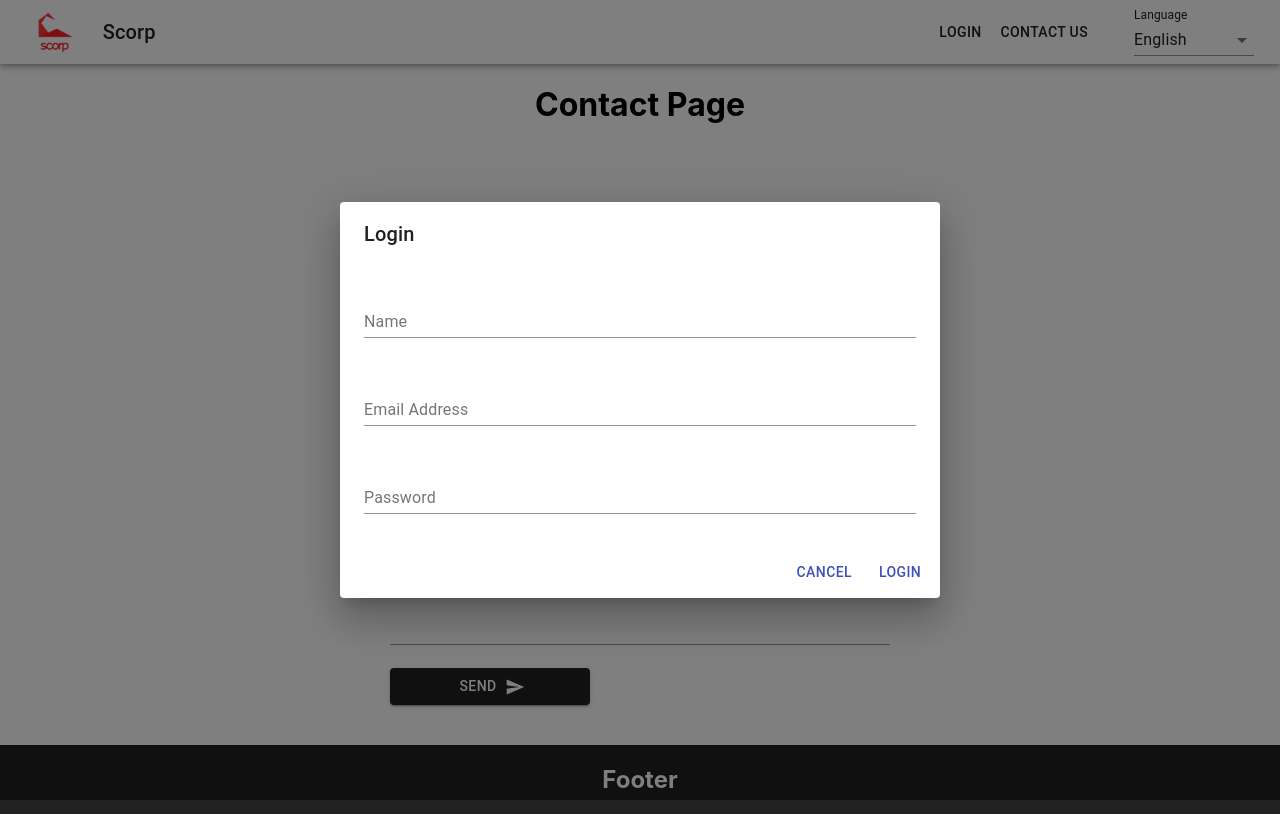
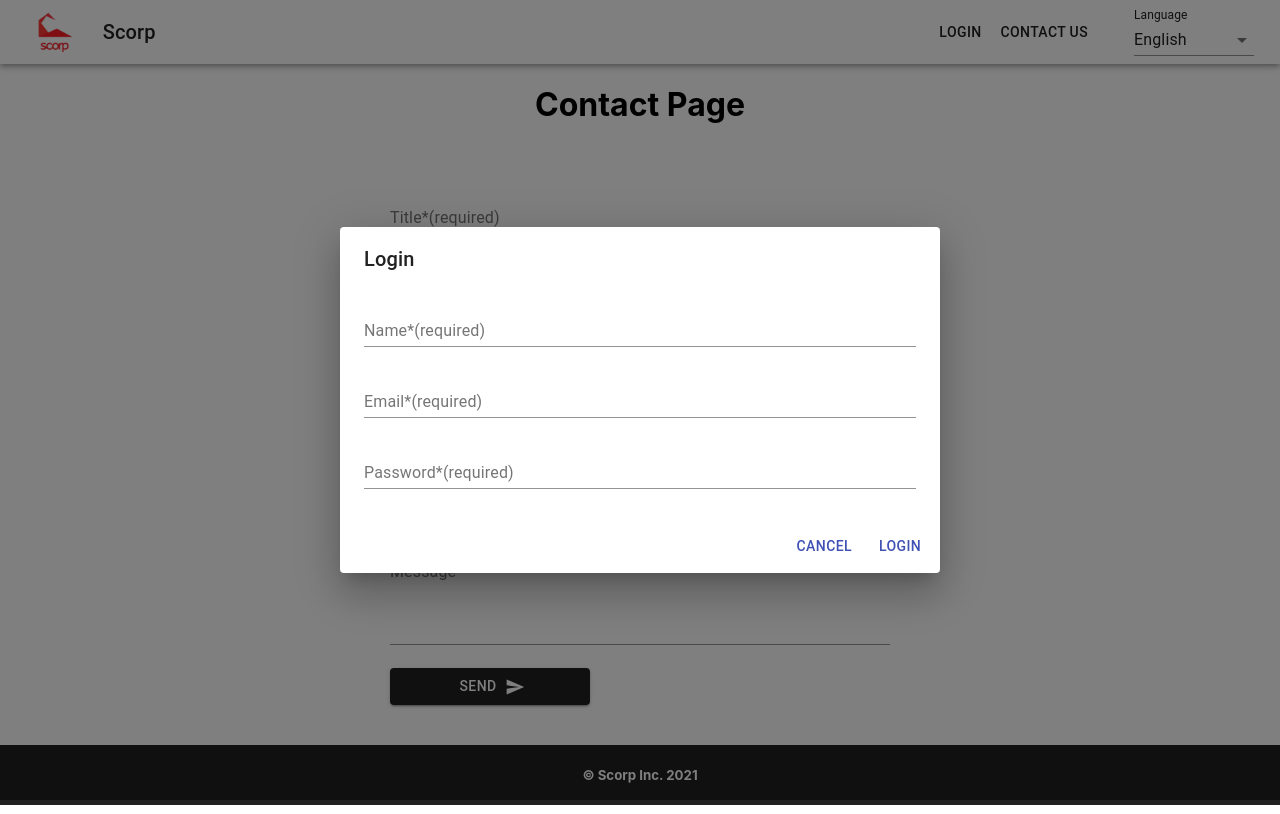
Before and after one commit to Ahmetbasli/active, a React (Create React App) app: page /contact in a window 1280 px wide. Both pictures are taken after a click on the button "LOGIN". Built offline with nearby package versions, Linux system fonts and the light colour scheme.

Commit message:
Update Icon

```diff
--- a/public/index.html
+++ b/public/index.html
@@ -2,11 +2,11 @@
 <html lang="en">
   <head>
     <meta charset="utf-8" />
-    <link rel="icon" href="images/scorp.png" />
+    <link rel="icon" href="images/scorp.jpg" />
     <meta name="viewport" content="width=device-width, initial-scale=1" />
     <meta name="theme-color" content="#000000" />
     <meta name="description" content="Scorp" />
-    <link rel="apple-touch-icon" href="images/scorp.png" />
+    <link rel="apple-touch-icon" href="images/scorp.jpg" />
     <!--
       manifest.json provides metadata used when your web app is installed on a
       user's mobile device or desktop. See https://developers.google.com/web/fundamentals/web-app-manifest/
--- a/src/components/footer/Footer.js
+++ b/src/components/footer/Footer.js
@@ -1,16 +1,12 @@
 import React from "react";
-// language
-import { useTranslation } from "react-i18next";
+
 // styles
 import styles from "./Footer.module.css";
 
 const Footer = () => {
-  // language
-  const { t } = useTranslation();
-
   return (
     <div className={styles.footer}>
-      <h2>{t("footer")}</h2>
+      <h5>© Scorp Inc. 2021</h5>
     </div>
   );
 };
--- a/src/components/form/Form.js
+++ b/src/components/form/Form.js
@@ -1,10 +1,11 @@
 import React, { useMemo, useEffect, useState } from "react";
-import { useForm } from "react-hook-form";
-import { yupResolver } from "@hookform/resolvers/yup";
+
 import { useSelector } from "react-redux";
 //store
 import { selectLanguage, selectUser } from "../../slices/userSlice";
 //validation
+import { useForm } from "react-hook-form";
+import { yupResolver } from "@hookform/resolvers/yup";
 import { contactFormSchema } from "../../validations/contactForm";
 //language
 import { useTranslation } from "react-i18next";
@@ -35,11 +36,11 @@ const useStyles = makeStyles((theme) => ({
   },
 }));
 const Form = ({ countries }) => {
-  //styles
+  // styles
   const classes = useStyles();
-  //language
+  // language
   const { t } = useTranslation();
-  //validation
+  // validation
   const {
     handleSubmit,
     control,
@@ -59,7 +60,7 @@ const Form = ({ countries }) => {
   );
   const [selectedCountry, setSelectedCountry] = useState();
   const [countryFieldErr, setCountryFieldErr] = useState(false);
-  const [IsSubmitButtonClicked, setIsSubmitButtonClicked] = useState(false);
+  const [isSubmitButtonClicked, setIsSubmitButtonClicked] = useState(false);
   const [isSubmitAchieved, setIsSubmitAchieved] = useState(false);
   const [isUserFillingFirstTime, setIsUserFillingFirstTime] = useState(true);
   const siteLanguage = useSelector(selectLanguage);
@@ -71,10 +72,10 @@ const Form = ({ countries }) => {
       setValue("email", userInfo.email, { shouldValidate: true });
     } else {
       setValue("name", "", {
-        shouldValidate: IsSubmitButtonClicked ? true : false,
+        shouldValidate: isSubmitButtonClicked ? true : false,
       });
       setValue("email", "", {
-        shouldValidate: IsSubmitButtonClicked ? true : false,
+        shouldValidate: isSubmitButtonClicked ? true : false,
       });
     }
   }, [userInfo]);
@@ -82,13 +83,15 @@ const Form = ({ countries }) => {
   useEffect(() => {
     setSelectedCountry(null);
   }, [siteLanguage]);
-
-  const handleCountryFieldChange = (_, newValue) => {
-    if (!isUserFillingFirstTime) setCountryFieldErr(!!!newValue);
+  const handleCountryFieldChange = (event, newValue) => {
+    if (!isUserFillingFirstTime) {
+      setCountryFieldErr(!!!newValue);
+    }
     setSelectedCountry(newValue);
   };
 
   const handleSubmitButtonClicked = () => {
+    setIsUserFillingFirstTime(false);
     setIsSubmitButtonClicked(true);
     if (!selectedCountry) {
       setCountryFieldErr(true);
@@ -96,9 +99,11 @@ const Form = ({ countries }) => {
   };
 
   const handleFormSubmit = (data) => {
+    if (!countryFieldErr) {
       const formatedFormData = { ...data, country: selectedCountry };
       setIsSubmitAchieved(true);
       console.log(formatedFormData);
+    }
   };
 
   const handleSnackBarClose = (newState) => {
@@ -112,7 +117,6 @@ const Form = ({ countries }) => {
     setValue("message", "");
     setIsSubmitAchieved(newState);
     setIsSubmitButtonClicked(false);
-    setIsUserFillingFirstTime(false);
   };
   return (
     <div className={styles.formWrapper}>
@@ -122,7 +126,7 @@ const Form = ({ countries }) => {
             key={name}
             control={control}
             name={name}
-            IsSubmitButtonClicked={IsSubmitButtonClicked}
+            isSubmitButtonClicked={isSubmitButtonClicked}
             errors={errors}
           />
         ))}
@@ -137,7 +141,7 @@ const Form = ({ countries }) => {
           getOptionSelected={(option, value) => option.id === value.id}
           renderInput={(params) => {
             const successStyle =
-              IsSubmitButtonClicked && !!!countryFieldErr
+              isSubmitButtonClicked && !!!countryFieldErr
                 ? classes.success
                 : "";
             return (
@@ -146,11 +150,7 @@ const Form = ({ countries }) => {
                 {...params}
                 label={t("countryName") + `*${t("required")}`}
                 error={countryFieldErr}
-                helperText={
-                  IsSubmitButtonClicked && countryFieldErr
-                    ? t("countryErr")
-                    : " "
-                }
+                helperText={countryFieldErr ? t("countryErr") : " "}
               />
             );
           }}
@@ -158,7 +158,7 @@ const Form = ({ countries }) => {
         <InputField
           control={control}
           name="message"
-          IsSubmitButtonClicked={IsSubmitButtonClicked}
+          isSubmitButtonClicked={isSubmitButtonClicked}
           errors={errors}
         />
         <Button
@@ -172,10 +172,12 @@ const Form = ({ countries }) => {
         >
           {t("send")}
         </Button>
+        {isSubmitAchieved && (
           <SnackBar
             open={isSubmitAchieved}
             handleSnackBarClose={handleSnackBarClose}
           />
+        )}
       </form>
     </div>
   );
--- a/src/components/form/input-field/InputField.js
+++ b/src/components/form/input-field/InputField.js
@@ -1,7 +1,6 @@
 import React from "react";
-import { useSelector } from "react-redux";
+//validation
 import { Controller } from "react-hook-form";
-//store
 //language
 import { useTranslation } from "react-i18next";
 //styles
@@ -28,12 +27,11 @@ const useStyles = makeStyles((theme) => ({
     },
   },
 }));
-const InputField = ({ control, name, IsSubmitButtonClicked, errors }) => {
+const InputField = ({ control, name, isSubmitButtonClicked, errors }) => {
   //styles
   const classes = useStyles();
   //language
   const { t } = useTranslation();
-
   return (
     <>
       <Controller
@@ -42,7 +40,7 @@ const InputField = ({ control, name, IsSubmitButtonClicked, errors }) => {
         control={control}
         render={({ field }) => {
           const successStyle =
-            IsSubmitButtonClicked && !!!errors[name] ? classes.success : "";
+            isSubmitButtonClicked && !!!errors[name] ? classes.success : "";
           const isNameEqualMessage = name === "message";
           return (
             <TextField
--- a/src/components/header/right-side/modal/Modal.js
+++ b/src/components/header/right-side/modal/Modal.js
@@ -1,52 +1,55 @@
-import React, { useRef } from "react";
+import React from "react";
 import { useDispatch, useSelector } from "react-redux";
 // store
 import {
   selectIsLoginModalOpen,
   setUser,
   toggleIsLoginModalOpen,
-  selectLanguage,
 } from "../../../../slices/userSlice";
+//components
+import InputField from "../../../form/input-field/InputField";
+//validation
+import { useForm } from "react-hook-form";
+import { yupResolver } from "@hookform/resolvers/yup";
+import { loginSchema } from "../../../../validations/contactForm";
 // language
 import { useTranslation } from "react-i18next";
 // styles
 import { makeStyles } from "@material-ui/core/styles";
-
-import TextField from "@material-ui/core/TextField";
 import Dialog from "@material-ui/core/Dialog";
 import DialogActions from "@material-ui/core/DialogActions";
 import DialogContent from "@material-ui/core/DialogContent";
 import DialogTitle from "@material-ui/core/DialogTitle";
 import Button from "@material-ui/core/Button";
 const useStyles = makeStyles((theme) => ({
-  textField: {
-    marginBottom: "24px",
+  wrap: {
+    display: "flex",
+    flexDirection: "column",
   },
 }));
 const Modal = () => {
+  // styles
+  const classes = useStyles();
+  // language
+  const { t } = useTranslation();
+  // validation
+  const {
+    handleSubmit,
+    control,
+    formState: { errors },
+  } = useForm({
+    resolver: yupResolver(loginSchema),
+  });
   // react-hooks
   const IsLoginModalOpen = useSelector(selectIsLoginModalOpen);
   const dispatch = useDispatch();
-  const nameField = useRef();
-  const emailField = useRef();
-  const passwordField = useRef();
-  // language
-  const { t } = useTranslation();
-  // styles
-  const classes = useStyles();
-
   // functions
   const closeModal = () => {
     dispatch(toggleIsLoginModalOpen(false));
   };
 
-  const sendFieldsData = () => {
-    const name = nameField.current.value;
-    const userInfo = {
-      name: name.charAt(0).toUpperCase() + name.slice(1).toLowerCase(),
-      email: emailField.current.value,
-      password: passwordField.current.value,
-    };
+  const handleFormSubmit = (userInfo) => {
+    console.log(userInfo);
     dispatch(setUser(userInfo));
     sessionStorage.setItem("user", JSON.stringify(userInfo));
     dispatch(toggleIsLoginModalOpen(false));
@@ -55,48 +58,35 @@ const Modal = () => {
   return (
     <div>
       <Dialog
+        fullWidth
         open={IsLoginModalOpen}
         onClose={closeModal}
         aria-labelledby="form-dialog-title"
       >
+        <form onSubmit={handleSubmit(handleFormSubmit)}>
           <DialogTitle id="form-dialog-title">{t("login")}</DialogTitle>
           <DialogContent>
-          <TextField
-            className={classes.textField}
-            margin="normal"
-            id="name"
-            label={t("name")}
-            type="text"
-            fullWidth
-            inputRef={nameField}
+            <div className={classes.wrap}>
+              {["name", "email", "password"].map((name) => (
+                <InputField
+                  key={name}
+                  clasName={classes.wrap}
+                  control={control}
+                  name={name}
+                  errors={errors}
                 />
-          <TextField
-            className={classes.textField}
-            margin="normal"
-            id="emailAdress"
-            label={t("emailAdress")}
-            type="email"
-            inputRef={emailField}
-            fullWidth
-          />
-          <TextField
-            className={classes.textField}
-            margin="normal"
-            id="password"
-            label={t("password")}
-            type="password"
-            inputRef={passwordField}
-            fullWidth
-          />
+              ))}
+            </div>
           </DialogContent>
           <DialogActions>
             <Button onClick={closeModal} color="primary">
               {t("cancel")}
             </Button>
-          <Button onClick={sendFieldsData} color="primary">
+            <Button type="submit" color="primary">
               {t("login")}
             </Button>
           </DialogActions>
+        </form>
       </Dialog>
     </div>
   );
--- a/src/helpers/languageStore.js
+++ b/src/helpers/languageStore.js
@@ -11,7 +11,6 @@ const translationsEn = {
   logout: "Log out",
   emailAdress: "Email Address",
   cancel: "Cancel",
-  name: "Name",
   password: "Password",
   footer: "Footer",
   languageOption: "Use in English",
--- a/src/validations/contactForm.js
+++ b/src/validations/contactForm.js
@@ -14,3 +14,9 @@ export const contactFormSchema = yup.object().shape({
     .matches(phoneRegExp, "Phone number is not valid"),
   message: yup.string(),
 });
+
+export const loginSchema = yup.object().shape({
+  name: yup.string().required().min(2).max(20),
+  email: yup.string().email().required(),
+  password: yup.string().required().min(2).max(20),
+});
```
Lines whose indentation alone changed are shown as unchanged.
